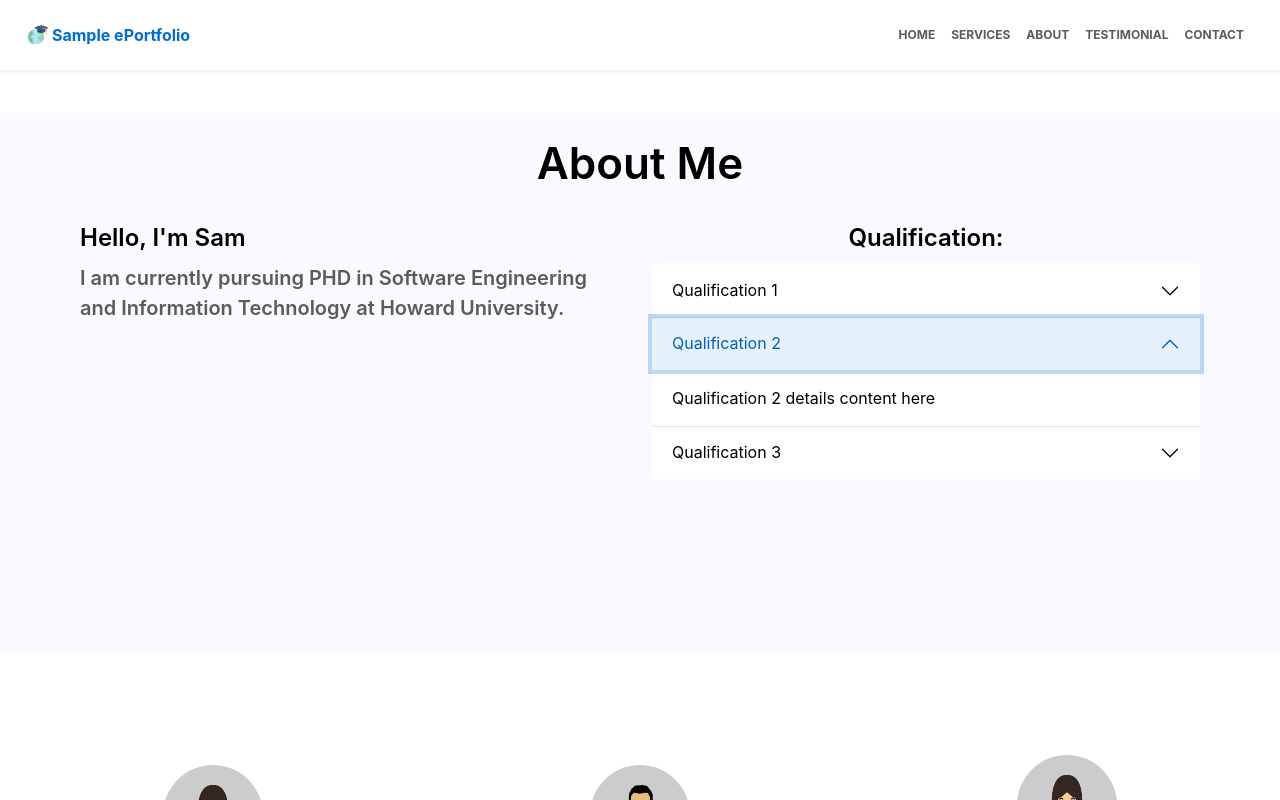
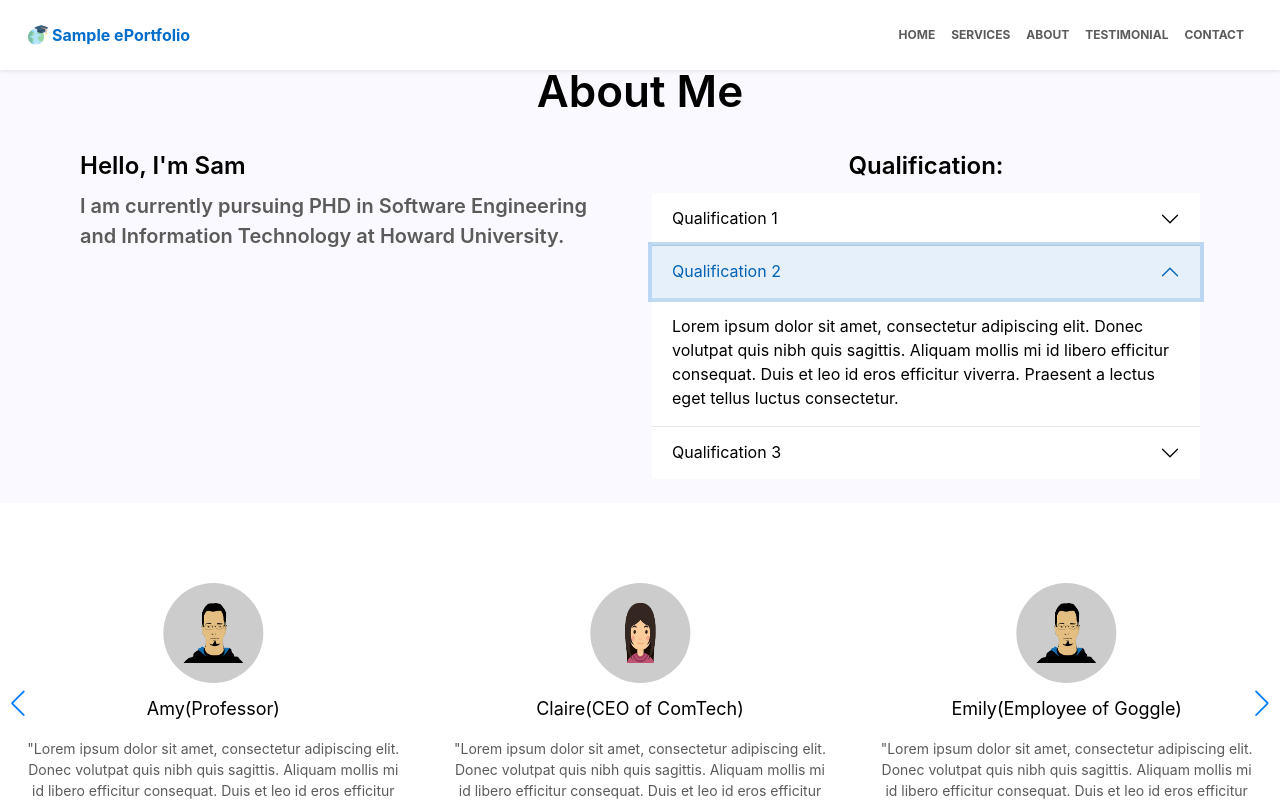
Before and after one commit to sangayt1997/ePortfolio, a React (Create React App) app: page / in a window 1280 px wide. Both pictures are taken after a click on the button "Qualification 2". Built offline with nearby package versions, Linux system fonts and the light colour scheme.

Commit message:
refactor(ePortfolio): code refactor

```diff
--- a/src/components/about/about.tsx
+++ b/src/components/about/about.tsx
@@ -29,19 +29,19 @@ const About = () => {
                                 <Accordion.Item eventKey="0">
                                     <Accordion.Header>Qualification 1</Accordion.Header>
                                     <Accordion.Body>
-                                        Qualification 1 details content here
+                                        Lorem ipsum dolor sit amet, consectetur adipiscing elit. Donec volutpat quis nibh quis sagittis. Aliquam mollis mi id libero efficitur consequat. Duis et leo id eros efficitur viverra. Praesent a lectus eget tellus luctus consectetur.
                                     </Accordion.Body>
                                 </Accordion.Item>
                                 <Accordion.Item eventKey="1">
                                     <Accordion.Header>Qualification 2</Accordion.Header>
                                     <Accordion.Body>
-                                        Qualification 2 details content here
+                                        Lorem ipsum dolor sit amet, consectetur adipiscing elit. Donec volutpat quis nibh quis sagittis. Aliquam mollis mi id libero efficitur consequat. Duis et leo id eros efficitur viverra. Praesent a lectus eget tellus luctus consectetur.
                                     </Accordion.Body>
                                 </Accordion.Item>
                                 <Accordion.Item eventKey="2">
                                     <Accordion.Header>Qualification 3</Accordion.Header>
                                     <Accordion.Body>
-                                        Qualification 3 details content here
+                                        Lorem ipsum dolor sit amet, consectetur adipiscing elit. Donec volutpat quis nibh quis sagittis. Aliquam mollis mi id libero efficitur consequat. Duis et leo id eros efficitur viverra. Praesent a lectus eget tellus luctus consectetur.
                                     </Accordion.Body>
                                 </Accordion.Item>
                             </Accordion>
--- a/src/components/about/styles/about.styles.tsx
+++ b/src/components/about/styles/about.styles.tsx
@@ -2,7 +2,7 @@ import styled from "styled-components";
 
 export const AboutContainer = styled.div`
   display: flex;
-  min-height: 540px;
+  min-height: 380px;
 
   .progress {
     height: 8px;
--- a/src/components/banner-container/banner-container.tsx
+++ b/src/components/banner-container/banner-container.tsx
@@ -3,7 +3,7 @@ import { IntroBannerContainer } from "./styles/banner-container.styles";
 import Col from "react-bootstrap/Col";
 import Row from "react-bootstrap/Row";
 import Image from "react-bootstrap/Image";
-import profileImage from "../../assets/images/dummy_profile.png";
+import profileImage from "../../assets/images/freepik_profile.png";
 import Button from "react-bootstrap/Button";
 
 const BannerContainer = () => {
@@ -35,7 +35,7 @@ const BannerContainer = () => {
                 <Col lg={6} sm={12} className="d-flex justify-content-center">
                     <Image
                         src={profileImage}
-                        alt="profile image"
+                        alt="Design by Freepik"
                         width="80%"
                         height="80%"
                     />
--- a/src/components/testimonial/styles/swiper.scss
+++ b/src/components/testimonial/styles/swiper.scss
@@ -25,3 +25,7 @@
 .custom-swiper {
   height: 400px;
 }
+
+.swiper-slide {
+  padding: 0 24px !important;
+}
--- a/src/components/testimonial/testimonial.tsx
+++ b/src/components/testimonial/testimonial.tsx
@@ -1,7 +1,7 @@
 import React from 'react';
 import Image from "react-bootstrap/Image";
 import { Swiper, SwiperSlide } from "swiper/react";
-import { Navigation } from "swiper";
+import SwiperCore, { Navigation, Autoplay } from "swiper";
 import "swiper/css";
 import "swiper/css/navigation";
 import "./styles/swiper.scss";
@@ -9,46 +9,48 @@ import avatar1 from "../../assets/images/avatar_1.png";
 import avatar2 from "../../assets/images/avatar_2.png";
 
 const Testimonial = () => {
+    SwiperCore.use([Autoplay]);
+
     const testimonialData = [
         {
             avatar: avatar1,
-            message: '"Thank you so much madam"',
-            name: 'Dorji Wangmo(Student)'
+            message: '"Lorem ipsum dolor sit amet, consectetur adipiscing elit. Donec volutpat quis nibh quis sagittis. Aliquam mollis mi id libero efficitur consequat. Duis et leo id eros efficitur viverra. Praesent a lectus eget tellus luctus consectetur."',
+            name: 'Molly(Friend)'
         },
         {
             avatar: avatar2,
-            message: '"Thank you so much madam"',
-            name: 'Sangay Dorji(Student)'
+            message: '"Lorem ipsum dolor sit amet, consectetur adipiscing elit. Donec volutpat quis nibh quis sagittis. Aliquam mollis mi id libero efficitur consequat. Duis et leo id eros efficitur viverra. Praesent a lectus eget tellus luctus consectetur."',
+            name: 'Amy(Professor)'
         },
         {
             avatar: avatar1,
-            message: '"Thank you so much madam for guiding my daughter as she brought good grade this year."',
-            name: 'Pema Yangden(Parent)'
+            message: '"Lorem ipsum dolor sit amet, consectetur adipiscing elit. Donec volutpat quis nibh quis sagittis. Aliquam mollis mi id libero efficitur consequat. Duis et leo id eros efficitur viverra. Praesent a lectus eget tellus luctus consectetur."',
+            name: 'Claire(CEO of ComTech)'
         },
         {
             avatar: avatar2,
-            message: '"Thank you so much madam guiding me."',
-            name: 'Sangay Wangchuk(Student)'
+            message: '"Lorem ipsum dolor sit amet, consectetur adipiscing elit. Donec volutpat quis nibh quis sagittis. Aliquam mollis mi id libero efficitur consequat. Duis et leo id eros efficitur viverra. Praesent a lectus eget tellus luctus consectetur."',
+            name: 'Emily(Employee of Goggle)'
         },
         {
             avatar: avatar1,
-            message: '"Thank you so much madam"',
-            name: 'Pema Lhamo(Student)'
+            message: '"Lorem ipsum dolor sit amet, consectetur adipiscing elit. Donec volutpat quis nibh quis sagittis. Aliquam mollis mi id libero efficitur consequat. Duis et leo id eros efficitur viverra. Praesent a lectus eget tellus luctus consectetur."',
+            name: 'Jorden(College mate)'
         },
         {
             avatar: avatar1,
-            message: '"Thank you so much madam"',
-            name: 'Lhetro(Student)'
+            message: '"Lorem ipsum dolor sit amet, consectetur adipiscing elit. Donec volutpat quis nibh quis sagittis. Aliquam mollis mi id libero efficitur consequat. Duis et leo id eros efficitur viverra. Praesent a lectus eget tellus luctus consectetur."',
+            name: 'Katie(Professor)'
         },
         {
             avatar: avatar2,
-            message: '"Thank you so much madam"',
-            name: 'Karma Yangchen(Student)'
+            message: '"Lorem ipsum dolor sit amet, consectetur adipiscing elit. Donec volutpat quis nibh quis sagittis. Aliquam mollis mi id libero efficitur consequat. Duis et leo id eros efficitur viverra. Praesent a lectus eget tellus luctus consectetur."',
+            name: 'Jenna(CTO of ComTech)'
         },
         {
             avatar: avatar2,
-            message: '"Thank you so much madam"',
-            name: 'Pelden Dorji(Student)'
+            message: '"Lorem ipsum dolor sit amet, consectetur adipiscing elit. Donec volutpat quis nibh quis sagittis. Aliquam mollis mi id libero efficitur consequat. Duis et leo id eros efficitur viverra. Praesent a lectus eget tellus luctus consectetur."',
+            name: 'Katherine(Entrepreneur)'
         },
     ];
 
@@ -56,12 +58,13 @@ const Testimonial = () => {
         <div className="bg--white custom-swiper" id="testimonial">
             <Swiper
                 slidesPerView={3}
+                autoplay={true}
                 navigation={true} modules={[Navigation]}
             >
                 {
                     testimonialData.map((item,index) => (
                         <SwiperSlide key={index}>
-                            <div className="d-flex flex-column justify-content-center align-items-center">
+                            <div className="d-flex flex-column justify-content-center align-items-center px-5">
                                 <div className="bg--gray-400 border-radius--full size-100 d-flex justify-content-center align-items-center">
                                     <Image src={item.avatar} width="60px" height="60px" />
                                 </div>
```
Also changed, not shown: src/assets/images/dummy_profile.png (deleted), src/assets/images/freepik_profile.png (added).
